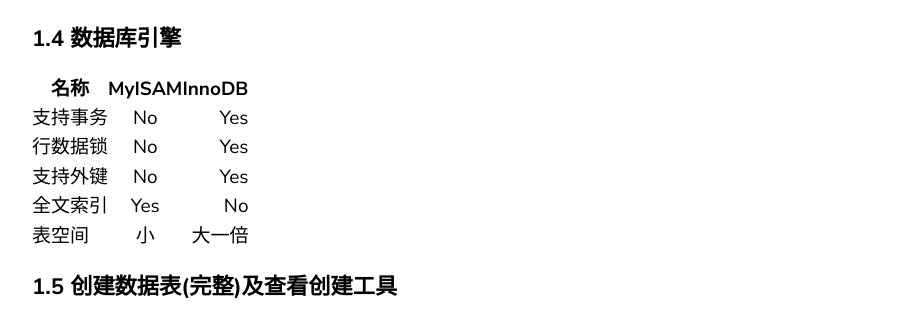
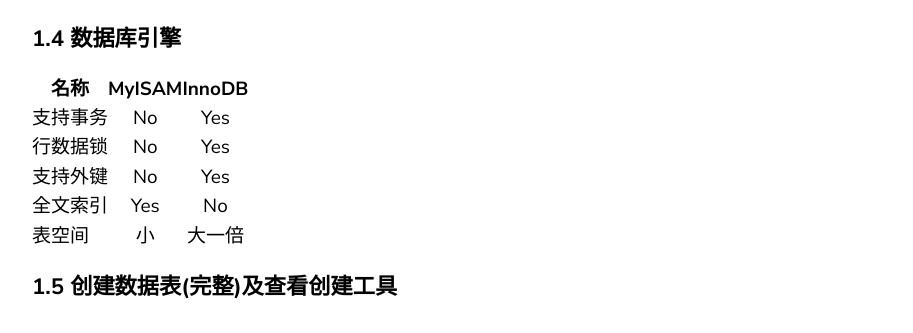
Before and after one commit to HBhakunamatata/HBhakunamatata.github.io, a Jekyll site: the page built from _posts/2020-08-16-MySQL01-DDL.md, in a window 1280 px wide. Shown: the part 1939-2272 px from the top of the page, without its empty margins (68-981 px from the left). Built offline with Jekyll 4.4.1, drawn with Linux system fonts in a browser that asks for light colours.

```diff
--- a/_config.yml
+++ b/_config.yml
@@ -6,8 +6,8 @@ description: > # this means to ignore newlines until "show_exerpts:"
   Google search results) and in your feed.xml site description.
 show_excerpts: true # set to true to show excerpts on the homepage
 baseurl:
-# markdown: GFM
-markdown: kramdown
+markdown: GFM
+# markdown: kramdown
 
 # Minima date format
 # refer to http://shopify.github.io/liquid/filters/date/ if you want to customize this
--- a/_posts/2020-08-16-MySQL01-DDL.md
+++ b/_posts/2020-08-16-MySQL01-DDL.md
@@ -60,8 +60,8 @@ CREATE TABLE IF NOT EXISTS `runoob_tbl`(
 
 ### 1.4 数据库引擎
 
-|   名称   | MyISAM | InnoDB |
-|----------|:-------:|-------:|
+|   名称  | MyISAM | InnoDB |
+|---------|:------:|:------:|
 | 支持事务 |   No   |   Yes  |
 | 行数据锁 |   No   |   Yes  |
 | 支持外键 |   No   |   Yes  |
```
